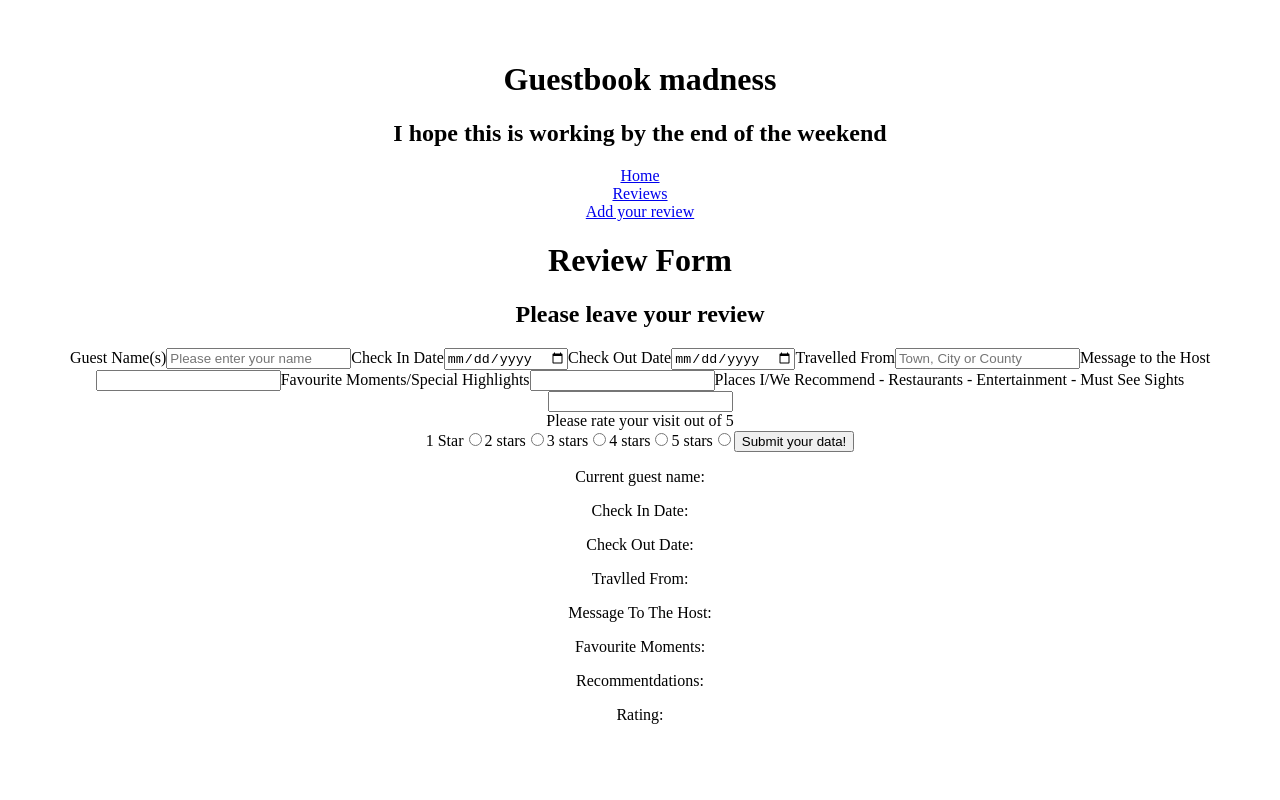
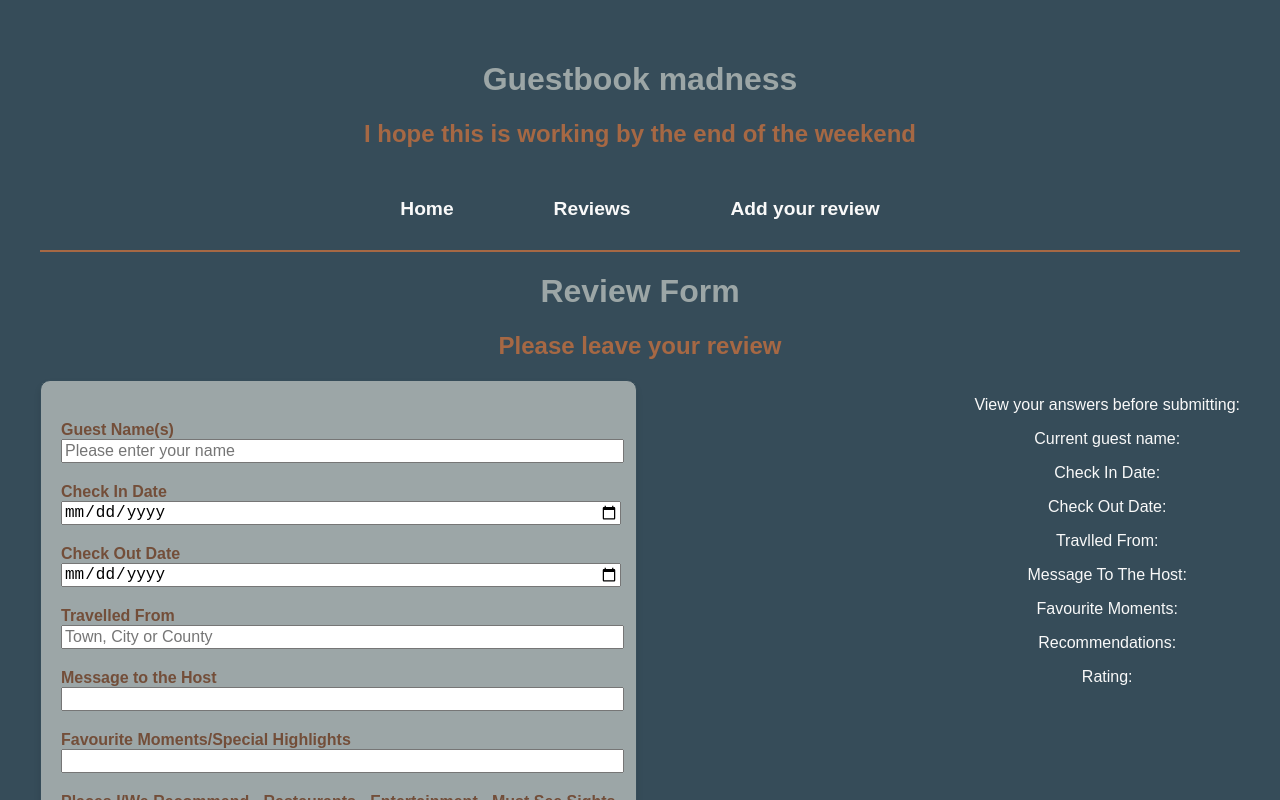
Before and after one commit to kmday404/week7-assignment, a React (Vite) app in the folder client/: page /add-review in a window 1280 px wide. Shown: the top 800 px of the page. Built offline with nearby package versions, Linux system fonts and the light colour scheme.

Commit message:
styling continued/finished, next steps to update URLs and README

```diff
--- a/client/src/App.jsx
+++ b/client/src/App.jsx
@@ -1,9 +1,10 @@
 import "./App.css";
+import FormPage from "./pages/FormPage";
 import Form from "./components/Form";
 import Header from "./components/Header";
 import HomePage from "./pages/HomePage";
-import FormPage from "./pages/FormPage";
-import reviewsData from "./lib/reviewsData.json";
+
+// import reviewsData from "./lib/reviewsData.json";
 
 import { Routes, Route } from "react-router-dom";
 
--- a/client/src/components/Form.css
+++ b/client/src/components/Form.css
@@ -0,0 +1,69 @@
+form {
+  max-width: 600px;
+  padding: 20px;
+  background-color: #9ca6a7;
+  border-radius: 10px;
+  box-shadow: 0 4px 6px rgba(0, 0, 0, 0.1);
+  border: 1px solid #364c59;
+  font-family: Arial, Helvetica, sans-serif;
+  color: #734e39;
+  font-weight: bold;
+}
+
+p {
+  color: #f9f9f9;
+  margin-bottom: 15px;
+}
+
+form legend {
+  font-weight: bold;
+  color: #0d0d0d;
+  margin-bottom: 10px;
+  padding-top: 20px;
+}
+
+button {
+  color: #f9f9f9;
+  background-color: #364c59;
+  font-size: 1rem;
+  font-weight: bold;
+  padding: 10px 20px;
+  border-radius: 5px;
+}
+button:hover {
+  background-color: #a66844;
+  color: #fff;
+}
+
+.questions {
+  display: flex;
+  padding-top: 20px;
+}
+
+input {
+  display: block;
+  width: 100%;
+  font-size: 1rem;
+}
+
+.container {
+  display: flex;
+  justify-content: space-between;
+  align-items: flex-start;
+  max-width: 1200px;
+}
+
+@media (max-width: 760px) {
+  .container {
+    flex-direction: column;
+    align-items: center;
+  }
+
+  form {
+    max-width: 100%;
+  }
+
+  p {
+    text-align: center;
+  }
+}
--- a/client/src/components/Form.jsx
+++ b/client/src/components/Form.jsx
@@ -1,4 +1,5 @@
 import { useState } from "react";
+import "./Form.css";
 
 export default function App() {
   const [formValues, setFormValues] = useState({
@@ -45,8 +46,12 @@ export default function App() {
 
       <h2>Please leave your review</h2>
       {/* event listener --> onSubmit */}
+
+      <div className="container">
         <form onSubmit={handleSubmit}>
-        <label htmlFor="guestName">Guest Name(s)</label>
+          <label htmlFor="guestName" className="questions">
+            Guest Name(s)
+          </label>
           <input
             type="text"
             id="guestName"
@@ -58,7 +63,9 @@ export default function App() {
           />
           {/* event listener --> onChange */}
 
-        <label htmlFor="checkIn">Check In Date</label>
+          <label htmlFor="checkIn" className="questions">
+            Check In Date
+          </label>
           <input
             type="date"
             id="check-in"
@@ -66,7 +73,9 @@ export default function App() {
             value={formValues.checkIn}
             onChange={handleFormValuesChange}
           />
-        <label htmlFor="checkOut">Check Out Date</label>
+          <label htmlFor="checkOut" className="questions">
+            Check Out Date
+          </label>
           <input
             type="date"
             id="check-out"
@@ -74,7 +83,9 @@ export default function App() {
             value={formValues.checkOut}
             onChange={handleFormValuesChange}
           />
-        <label htmlFor="travelledFrom">Travelled From</label>
+          <label htmlFor="travelledFrom" className="questions">
+            Travelled From
+          </label>
           <input
             type="text"
             id="travelled-from"
@@ -83,7 +94,9 @@ export default function App() {
             value={formValues.travelledFrom}
             onChange={handleFormValuesChange}
           />
-        <label htmlFor="messageToHost">Message to the Host</label>
+          <label htmlFor="messageToHost" className="questions">
+            Message to the Host
+          </label>
           <input
             type="text"
             id="message-to-host"
@@ -91,7 +104,9 @@ export default function App() {
             value={formValues.messageToHost}
             onChange={handleFormValuesChange}
           />
-        <label htmlFor="favMoment">Favourite Moments/Special Highlights</label>
+          <label htmlFor="favMoment" className="questions">
+            Favourite Moments/Special Highlights
+          </label>
           <input
             type="text"
             id="favourite-moments"
@@ -99,8 +114,9 @@ export default function App() {
             value={formValues.favMoment}
             onChange={handleFormValuesChange}
           />
-        <label htmlFor="recommendations">
-          Places I/We Recommend - Restaurants - Entertainment - Must See Sights
+          <label htmlFor="recommendations" className="questions">
+            Places I/We Recommend - Restaurants - Entertainment - Must See
+            Sights
           </label>
           <input
             type="text"
@@ -160,16 +176,20 @@ export default function App() {
             onChange={handleFormValuesChange}
           />
 
-        <button type="submit">Submit your data!</button>
+          <button type="submit">Submit your review!</button>
         </form>
+        <div className="live-answers">
+          <p>View your answers before submitting:</p>
           <p>Current guest name: {formValues.guestName}</p>
           <p>Check In Date: {formValues.checkIn}</p>
           <p>Check Out Date: {formValues.checkOut}</p>
           <p>Travlled From: {formValues.travelledFrom}</p>
           <p>Message To The Host: {formValues.messageToHost}</p>
           <p>Favourite Moments: {formValues.favMoment}</p>
-      <p>Recommentdations: {formValues.recommendations}</p>
+          <p>Recommendations: {formValues.recommendations}</p>
           <p>Rating: {formValues.rating}</p>
+        </div>
+      </div>
     </>
   );
 }
--- /dev/null
+++ b/client/src/components/NavBar.css
@@ -0,0 +1,30 @@
+.navbar {
+  background-color: #364c59;
+  padding: 20px;
+  display: flex;
+  justify-content: center;
+  gap: 30px;
+  border-bottom: 2px solid #a66844;
+}
+
+.nav-link {
+  color: #f9f9f9;
+  text-decoration: none;
+  font-size: 1.2rem;
+  font-weight: bold;
+  padding: 10px 20px;
+  border-radius: 5px;
+}
+
+.nav-link:hover {
+  background-color: #a66844;
+  color: #fff;
+}
+
+@media (max-width: 760px) {
+  .navbar {
+    flex-direction: column;
+    align-items: center;
+    gap: 15px;
+  }
+}
--- a/client/src/components/NavBar.jsx
+++ b/client/src/components/NavBar.jsx
@@ -1,13 +1,20 @@
 import { Link } from "react-router-dom";
+import "./NavBar.css";
 
 export default function NavBar() {
   return (
-    <>
-      <Link to="/">Home</Link>
+    <nav className="navbar">
+      <Link to="/" className="nav-link">
+        Home
+      </Link>
       <br />
-      <Link to="/reviews">Reviews</Link>
+      <Link to="/reviews" className="nav-link">
+        Reviews
+      </Link>
       <br />
-      <Link to="/add-review">Add your review</Link>
-    </>
+      <Link to="/add-review" className="nav-link">
+        Add your review
+      </Link>
+    </nav>
   );
 }
--- a/client/src/pages/FormPage.css
+++ b/client/src/pages/FormPage.css
@@ -1,21 +1,95 @@
 /* * {
   background-color: peru;
 } */
+body {
+  background-color: #364c59;
+  color: #0d0d0d;
+  font-family: Arial, sans-serif;
+}
+
+h1 {
+  color: #9ca6a6;
+}
+
+h2 {
+  color: #a66844;
+}
 
 #review-container {
   display: flex;
-  flex-direction: column;
+  flex-wrap: wrap;
+  justify-content: space-between;
+  /* flex-direction: row; */
   gap: 20px;
-  width: 100%;
-  max-width: 600px;
+  /* width: 100%; */
+  /* max-width: 600px; */
   margin: 0 auto;
   padding: 20px;
 }
 
 .review-card {
-  border: 1px solid #ccc;
+  flex: 1 1 30%;
+  max-width: 350px;
+  min-width: 280px;
+  border: 1px solid #734e39;
   border-radius: 10px;
   padding: 20px;
+  background-color: #9ca6a6;
+  box-shadow: 0 4px 6px rgba(0, 0, 0, 0.1);
+  color: #0d0d0d;
+  font-family: Arial, Helvetica, sans-serif;
+}
+.review-card:hover {
+  box-shadow: 0 8px 16px rgba(0, 0, 0, 0.7);
+}
+
+.guest-details h3 {
+  margin: 0;
+  font-size: 1.5rem;
+  font-weight: bold;
+  color: #734e39;
+  /* text-align: center; */
+}
+
+.guest-details p {
+  margin: 5px 0;
+  font-size: 1rem;
+  color: #0d0d0d;
+  /* text-align: center; */
+}
+
+.guest-details span {
+  display: inline-block;
+  margin-right: 15px;
+}
+
+.review-body {
+  margin-bottom: 20px;
+}
+
+.section {
+  margin-bottom: 15px;
+}
+
+.section h4 {
+  font-size: 1.2rem;
+  font-weight: bold;
+  margin-bottom: 5px;
+  color: #734e39;
+}
+
+.section p {
+  font-size: 1rem;
+  padding: 10px;
   background-color: #f9f9f9;
-  box-shadow: 0 4px 6px rgba(0, 0, 0, 0.1);
+  border-radius: 5px;
+  border: 1px solid #e0e0e0;
+  color: #0d0d0d;
 }
+
+.rating {
+  text-align: right;
+  font-size: 1.2rem;
+  font-weight: bold;
+  color: #a66844;
+}
--- a/client/src/pages/FormPage.jsx
+++ b/client/src/pages/FormPage.jsx
@@ -19,10 +19,15 @@ export default function FormPage(props) {
   }, []);
 
   return (
+    <>
+      <h1>Reviews</h1>
+
+      <h2>Here you can view what others think of us</h2>
+
       <div id="review-container">
         {reviews.map((review) => (
           <div key={review.id} className="review-card">
-          <div className="header-info">
+            <div className="review-header">
               <div className="guest-details">
                 <h3>{review.guest_name}</h3>
                 <p>
@@ -34,15 +39,15 @@ export default function FormPage(props) {
             </div>
 
             <div className="review-body">
-            <div className="section message-to-host">
+              <div className="section">
                 <h4>Message to the Host</h4>
                 <p>{review.message_to_host}</p>
               </div>
-            <div className="section favourite-moments">
+              <div className="section">
                 <h4>Favourite Moments</h4>
                 <p>{review.favourite_moments}</p>
               </div>
-            <div className="section recommendations">
+              <div className="section">
                 <h4>Places I/We Recommend</h4>
                 <p>{review.recommendations}</p>
               </div>
@@ -54,5 +59,6 @@ export default function FormPage(props) {
           </div>
         ))}
       </div>
+    </>
   );
 }
```
Also changed, not shown: 1 other file (tests, documents, lock files or other folders). Lines whose indentation alone changed are shown as unchanged.
